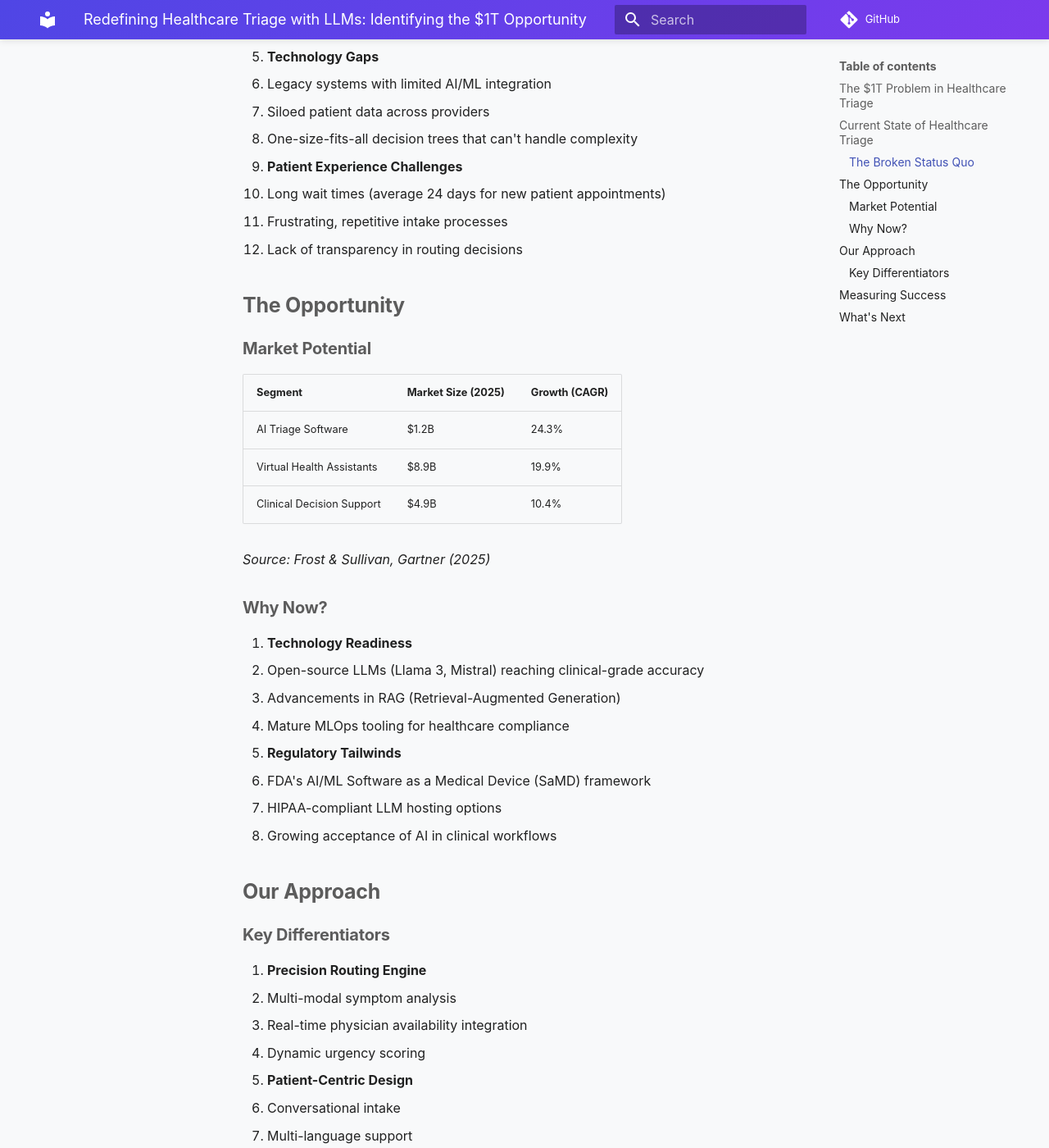
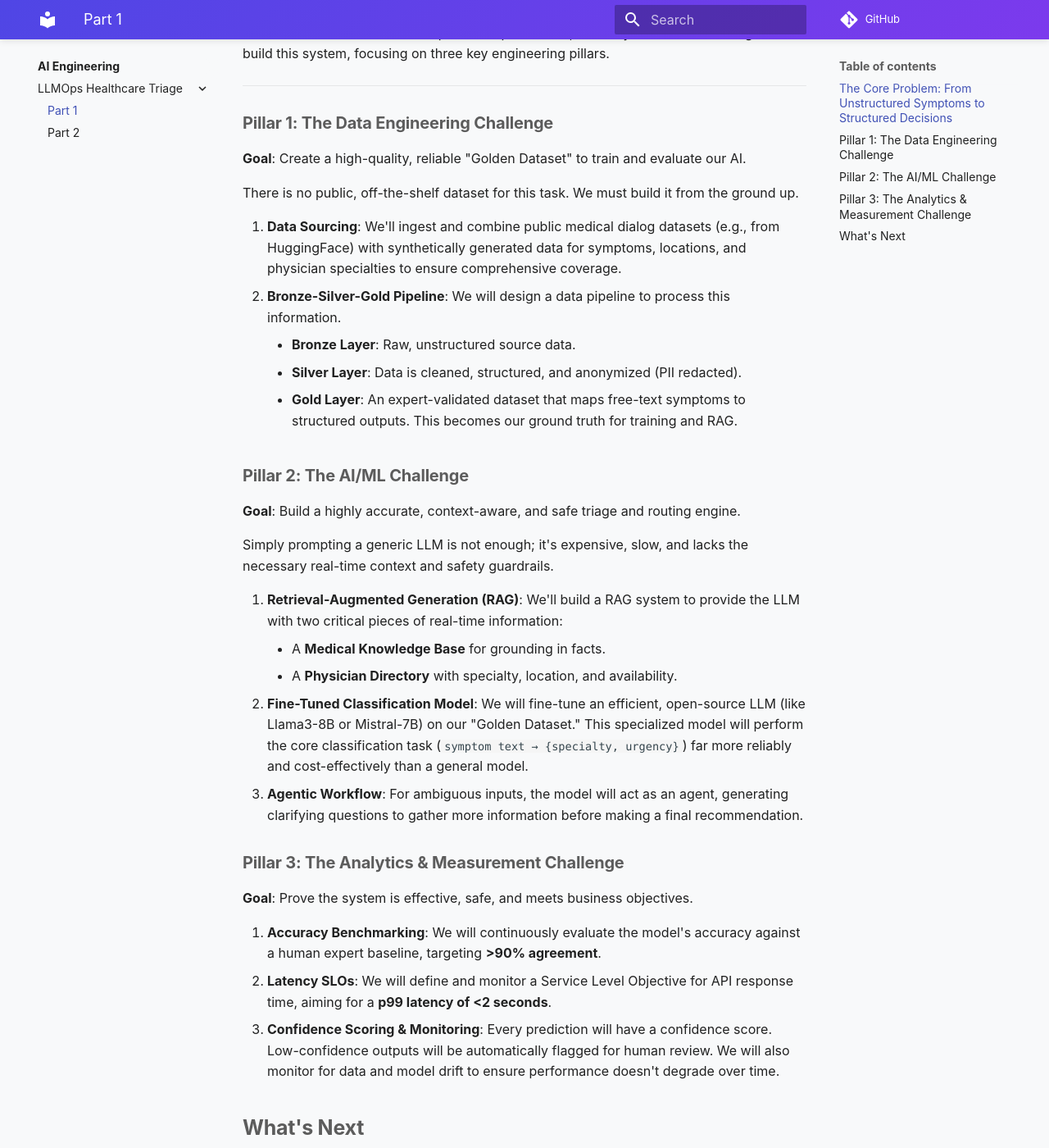
Before and after one commit to himy2u/aiopsinsights, an MkDocs documentation site: the page built from docs/ai-engineering/llmops-healthcare-triage/part1-problem-space.md, in a window 1280 px wide and 1400 px high, scrolled down 875 px. Shown: the whole window at 82% size. Built offline with MkDocs 1.6.1 and Material for MkDocs 9.7.7, drawn with Linux system fonts in a browser that asks for light colours; comment, search, counter and statistics services are not loaded; some of the changed text lies outside the part shown.

Commit message:
Docs: Add LLMOps Part 2 (Bronze Ingestion); update AI Engineering index; update nav to include series

````diff
--- a/docs/ai-engineering/llmops-healthcare-triage/part1-problem-space.md
+++ b/docs/ai-engineering/llmops-healthcare-triage/part1-problem-space.md
@@ -1,97 +1,67 @@
-# Redefining Healthcare Triage with LLMs: Identifying the $1T Opportunity
+# Redefining Healthcare Triage with LLMs: An AI & Data Engineering Challenge
 
-*Published: November 16, 2025*
+*Published: November 19, 2025*
 *Part 1 of 6 in the "Building a Production-Grade LLM Triage System" series*
 
-## The $1T Problem in Healthcare Triage
+While the business case for improving healthcare triage is clear, the core of the problem is a fascinating AI and data engineering challenge. This series will tackle it head-on.
 
-Every day, healthcare systems worldwide face a critical challenge: efficiently routing patients to the right level of care. The numbers tell a sobering story:
+### The Core Problem: From Unstructured Symptoms to Structured Decisions
 
-- **30%** of specialist referrals are inappropriate, costing the US healthcare system alone over $150B annually
-- The average patient spends **121 minutes** on healthcare interactions, with only 20% spent with clinicians
-- **40%** of patients experience care delays due to misrouting, leading to worse health outcomes
+The central task is to transform a patient's colloquial, often ambiguous, description of their symptoms into a structured, clinically relevant, and actionable decision.
 
-## Current State of Healthcare Triage
+**Example:**
+- **Patient Input**: `"I have a sharp pain in my chest when I breathe deep and my left arm feels numb."`
+- **Desired AI Output**:
+  ```json
+  {
+    "specialty": "Cardiology",
+    "urgency": "High",
+    "confidence_score": 0.92,
+    "suggested_intake_questions": [
+      "When did the symptoms start?",
+      "Do you have a history of heart conditions?"
+    ]
+  }
+  ```
 
-### The Broken Status Quo
+This is a non-trivial task that requires a sophisticated, multi-layered solution. Our goal is to build this system, focusing on three key engineering pillars.
 
-1. **Manual Triage Bottlenecks**
-   - Overwhelmed staff making 100+ routing decisions daily
-   - Subjective assessments leading to inconsistent outcomes
-   - High burnout rates among triage personnel (45% annual turnover)
+---
 
-2. **Technology Gaps**
-   - Legacy systems with limited AI/ML integration
-   - Siloed patient data across providers
-   - One-size-fits-all decision trees that can't handle complexity
+### Pillar 1: The Data Engineering Challenge
+**Goal**: Create a high-quality, reliable "Golden Dataset" to train and evaluate our AI.
 
-3. **Patient Experience Challenges**
-   - Long wait times (average 24 days for new patient appointments)
-   - Frustrating, repetitive intake processes
-   - Lack of transparency in routing decisions
+There is no public, off-the-shelf dataset for this task. We must build it from the ground up.
 
-## The Opportunity
+1.  **Data Sourcing**: We'll ingest and combine public medical dialog datasets (e.g., from HuggingFace) with synthetically generated data for symptoms, locations, and physician specialties to ensure comprehensive coverage.
+2.  **Bronze-Silver-Gold Pipeline**: We will design a data pipeline to process this information.
+    *   **Bronze Layer**: Raw, unstructured source data.
+    *   **Silver Layer**: Data is cleaned, structured, and anonymized (PII redacted).
+    *   **Gold Layer**: An expert-validated dataset that maps free-text symptoms to structured outputs. This becomes our ground truth for training and RAG.
 
-### Market Potential
+### Pillar 2: The AI/ML Challenge
+**Goal**: Build a highly accurate, context-aware, and safe triage and routing engine.
 
-| Segment | Market Size (2025) | Growth (CAGR) |
-|---------|-------------------|---------------|
-| AI Triage Software | $1.2B | 24.3% |
-| Virtual Health Assistants | $8.9B | 19.9% |
-| Clinical Decision Support | $4.9B | 10.4% |
+Simply prompting a generic LLM is not enough; it's expensive, slow, and lacks the necessary real-time context and safety guardrails.
 
-*Source: Frost & Sullivan, Gartner (2025)*
+1.  **Retrieval-Augmented Generation (RAG)**: We'll build a RAG system to provide the LLM with two critical pieces of real-time information:
+    *   A **Medical Knowledge Base** for grounding in facts.
+    *   A **Physician Directory** with specialty, location, and availability.
+2.  **Fine-Tuned Classification Model**: We will fine-tune an efficient, open-source LLM (like Llama3-8B or Mistral-7B) on our "Golden Dataset." This specialized model will perform the core classification task (`symptom text → {specialty, urgency}`) far more reliably and cost-effectively than a general model.
+3.  **Agentic Workflow**: For ambiguous inputs, the model will act as an agent, generating clarifying questions to gather more information before making a final recommendation.
 
-### Why Now?
+### Pillar 3: The Analytics & Measurement Challenge
+**Goal**: Prove the system is effective, safe, and meets business objectives.
 
-1. **Technology Readiness**
-   - Open-source LLMs (Llama 3, Mistral) reaching clinical-grade accuracy
-   - Advancements in RAG (Retrieval-Augmented Generation)
-   - Mature MLOps tooling for healthcare compliance
-
-2. **Regulatory Tailwinds**
-   - FDA's AI/ML Software as a Medical Device (SaMD) framework
-   - HIPAA-compliant LLM hosting options
-   - Growing acceptance of AI in clinical workflows
-
-## Our Approach
-
-### Key Differentiators
-
-1. **Precision Routing Engine**
-   - Multi-modal symptom analysis
-   - Real-time physician availability integration
-   - Dynamic urgency scoring
-
-2. **Patient-Centric Design**
-   - Conversational intake
-   - Multi-language support
-   - Accessibility-first interface
-
-3. **Enterprise-Grade Architecture**
-   - HIPAA/GDPR compliant by design
-   - 99.99% uptime SLA
-   - Seamless EMR integration
-
-## Measuring Success
-
-| Metric | Industry Standard | Our Target |
-|--------|-------------------|------------|
-| Triage Accuracy | 65-75% | >90% |
-| Time to Triage | 8-12 minutes | <60 seconds |
-| Patient Satisfaction | 3.2/5 | 4.5/5 |
-| Cost per Encounter | $45-65 | <$20 |
+1.  **Accuracy Benchmarking**: We will continuously evaluate the model's accuracy against a human expert baseline, targeting **>90% agreement**.
+2.  **Latency SLOs**: We will define and monitor a Service Level Objective for API response time, aiming for a **p99 latency of <2 seconds**.
+3.  **Confidence Scoring & Monitoring**: Every prediction will have a confidence score. Low-confidence outputs will be automatically flagged for human review. We will also monitor for data and model drift to ensure performance doesn't degrade over time.
 
 ## What's Next
 
-In Part 2, we'll dive into translating these business requirements into technical specifications, including:
-
-- System architecture decisions
-- Data pipeline design
-- Compliance and security considerations
-- ROI calculation framework
+In Part 2, we will dive deep into the first stage of our project lifecycle: **Bronze Ingestion**. We'll cover the FinOps decisions, architecture choices, and write the first lines of code for our data pipeline.
 
 ---
 *This series is based on real-world implementations but uses synthetic data and anonymized case studies. Always consult healthcare professionals for medical advice.*
 
-*Himanshu is a Data Leader with expertise in AI/ML, data engineering, and cloud infrastructure. Connect with me on [Twitter](https://x.com/himanshuptech) or [LinkedIn](https://www.linkedin.com/in/hrnp).*
+*Himanshu Pandey is a Data Leader with expertise in AI/ML, data engineering, and cloud infrastructure. Connect with me on [Twitter](https://x.com/himanshuptech) or [LinkedIn](https://www.linkedin.com/in/hrnp).*
--- a/mkdocs.yml
+++ b/mkdocs.yml
@@ -22,8 +22,12 @@ theme:
 nav:
   - Home: index.md
   - 'AI Papers': ai-papers/index.md
-  - 'Engineering': end-to-end-eng/index.md
-  - 'FinOps': tool-finops/index.md
+  - 'AI Engineering':
+      - Overview: ai-engineering/index.md
+      - LLMOps Healthcare Triage:
+          - Part 1: ai-engineering/llmops-healthcare-triage/part1-problem-space.md
+          - Part 2: ai-engineering/llmops-healthcare-triage/part2-bronze-ingestion.md
+  - 'FinOps': finops/index.md
 
 # Plugins
 plugins:
````
Also changed, not shown: docs/ai-engineering/index.md (+15 -8 lines), docs/ai-engineering/llmops-healthcare-triage/part2-bronze-ingestion.md (added, +105 -0 lines).
